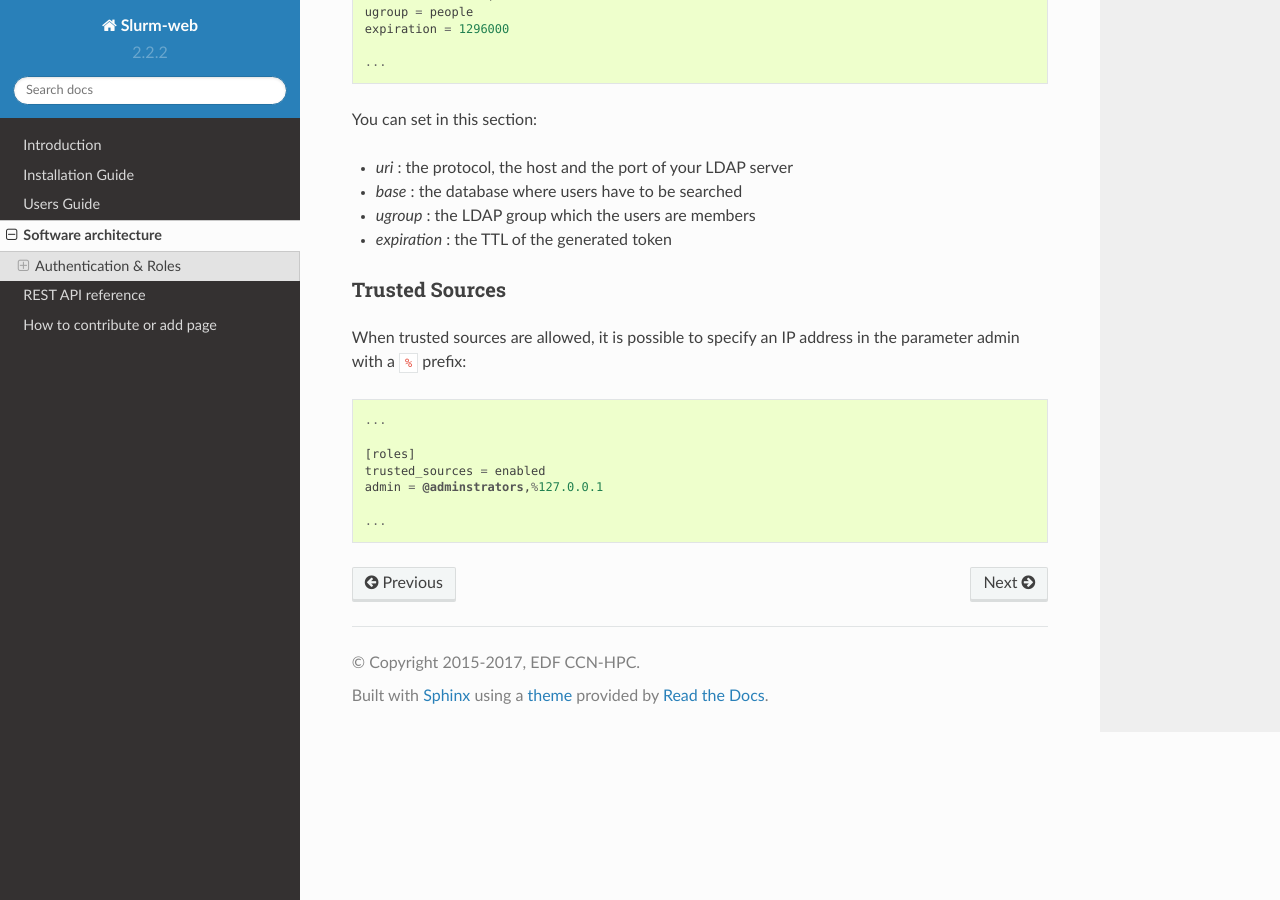
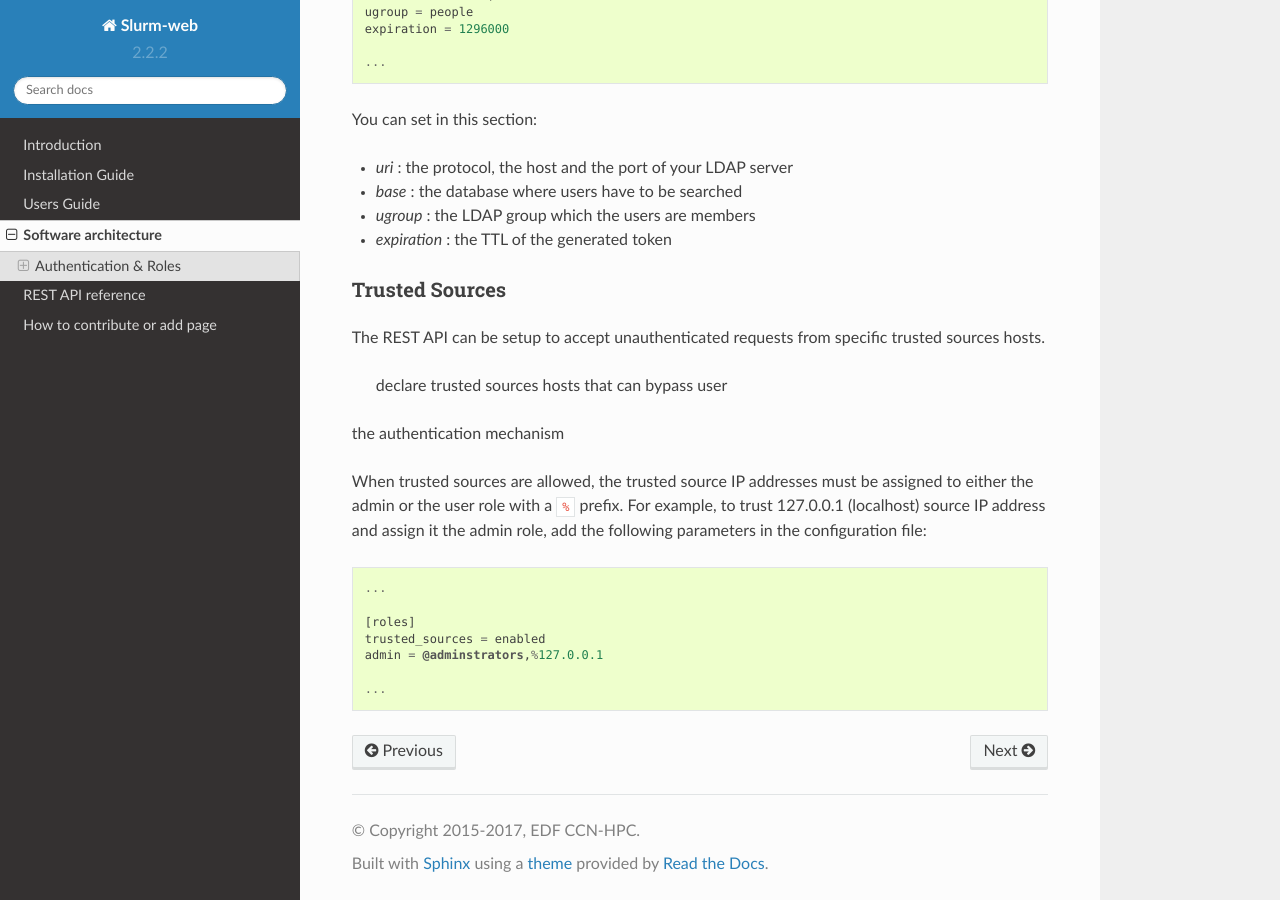
Before and after one commit to rackslab/Slurm-web, a Sphinx documentation site: the page built from doc/architecture.rst, in a window 1280 px wide and 900 px high, scrolled down 2800 px. Built offline with Sphinx 7.4.7 and the Read the Docs theme 2.0.0, drawn with Linux system fonts in a browser that asks for light colours; some of the changed text lies outside the part shown.

Commit message:
Light doc/comment fix for trusted sources feature
This commit brings some comment, documentation rewording and clearing
and configuration example for the new trusted source feature.

```diff
--- a/doc/architecture.rst
+++ b/doc/architecture.rst
@@ -50,7 +50,7 @@ Authentication & Roles
 ----------------------
 
 A client program (dashboard or API client) will get a token that will authorize
-the client to access data from the Slurm API. There is three role levels:
+the client to access data from the Slurm API. There are three role levels:
 
 * ``admin``, all data
 * ``user``, all data concerning the logged-in user
@@ -64,12 +64,11 @@ jobs or reservations if defined.
 
 The role is determined by the authentication and settings in ``restapi.conf``.
 
-There is three kinds of authentication:
+There are three kinds of authentication:
 
 * ``guests``, anonymous access
 * ``user``, username and password matching a real user on the target Slurm
 * ``trusted_sources``, whitelisted client identified by its IP address
-
 
 Guests
 ^^^^^^
@@ -125,8 +124,16 @@ You can set in this section:
 Trusted Sources
 ^^^^^^^^^^^^^^^
 
-When trusted sources are allowed, it is possible to specify an IP address in the
-parameter admin with a ``%`` prefix:
+The REST API can be setup to accept unauthenticated requests from specific
+trusted sources hosts.
+
+ declare trusted sources hosts that can bypass user
+the authentication mechanism
+
+When trusted sources are allowed, the trusted source IP addresses must be
+assigned to either the admin or the user role with a ``%`` prefix. For example,
+to trust 127.0.0.1 (localhost) source IP address and assign it the admin role,
+add the following parameters in the configuration file:
 
 .. code-block:: python
 
```
Also changed, not shown: 2 other files.
